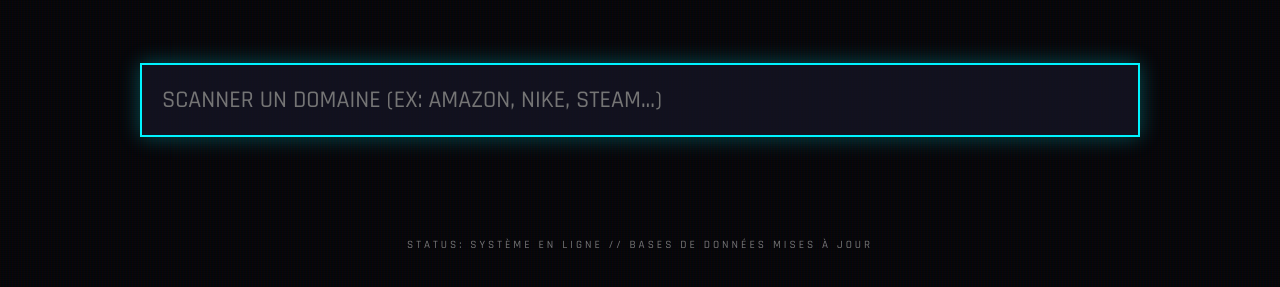
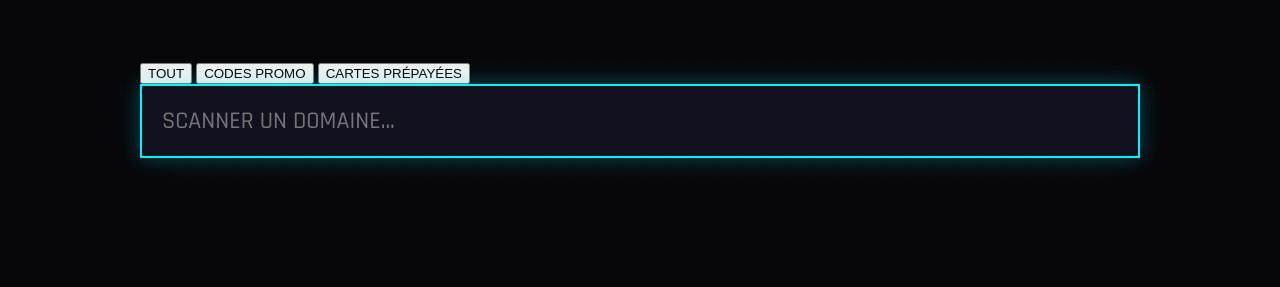
Before and after one commit to ARCHIVEX-DEV/promonexus, a plain HTML site: page index.html in a window 1280 px wide. Shown: the part 165-452 px from the top of the page. Drawn offline with Linux system fonts and the light colour scheme.

Commit message:
Add filter buttons for promo and prepaid cards
Added filter buttons for categories in the interface.

```diff
--- a/index.html
+++ b/index.html
@@ -17,20 +17,17 @@
     </header>
 
     <div class="container">
-        <div class="search-wrapper">
-            <input type="text" id="searchInput" placeholder="Scanner un domaine (ex: Amazon, Nike, Steam...)" autocomplete="off">
-            <div class="search-glow"></div>
-        </div>
-
-        <div id="results" class="results-grid">
-            <!-- Les résultats s'afficheront ici -->
-        </div>
+    <!-- Nouveaux boutons de filtrage -->
+    <div class="filter-tabs">
+        <button class="tab-btn active" onclick="setCategory('ALL')">TOUT</button>
+        <button class="tab-btn" onclick="setCategory('PROMO')">CODES PROMO</button>
+        <button class="tab-btn" onclick="setCategory('CARD')">CARTES PRÉPAYÉES</button>
     </div>
 
-    <footer>
-        <p>STATUS: SYSTÈME EN LIGNE // BASES DE DONNÉES MISES À JOUR</p>
-    </footer>
+    <div class="search-wrapper">
+        <input type="text" id="searchInput" placeholder="Scanner un domaine..." autocomplete="off">
+        <div class="search-glow"></div>
+    </div>
 
-    <script src="script.js"></script>
-</body>
-</html>
+    <div id="results" class="results-grid"></div>
+</div>
```
